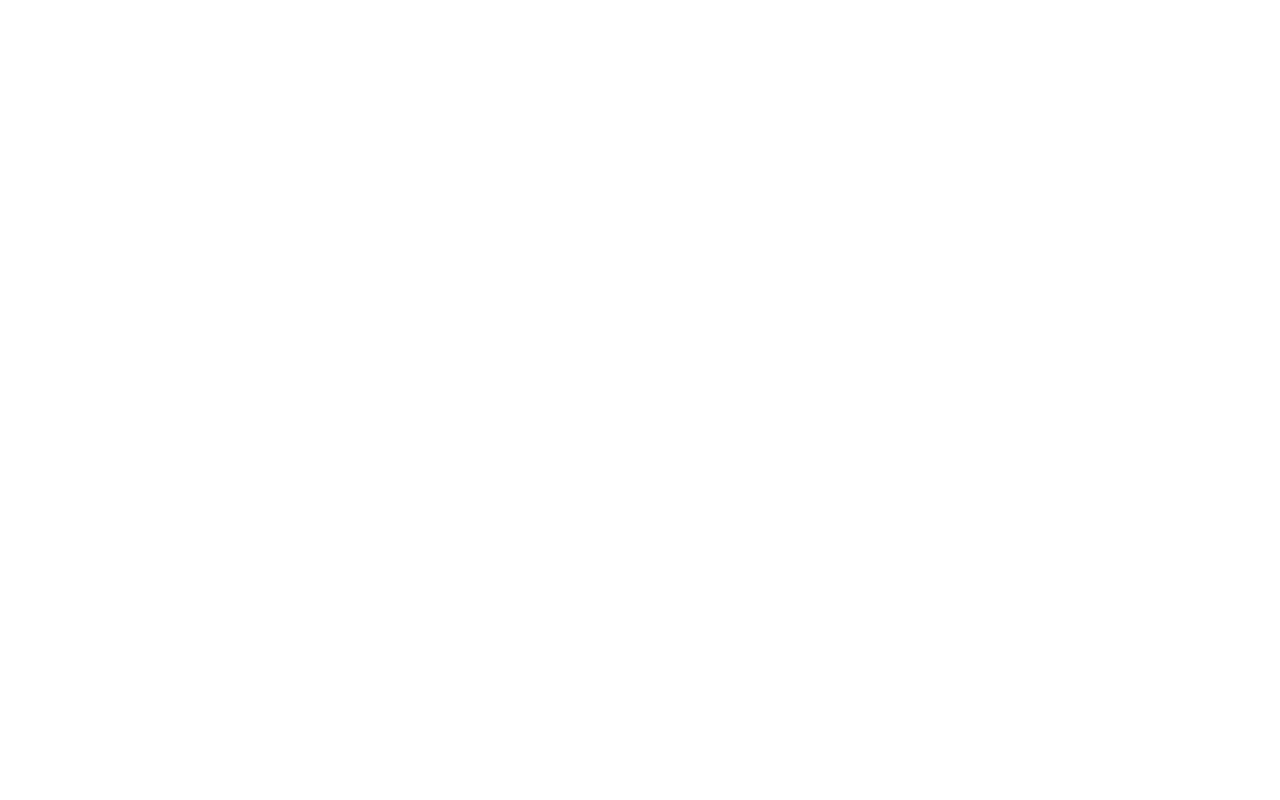
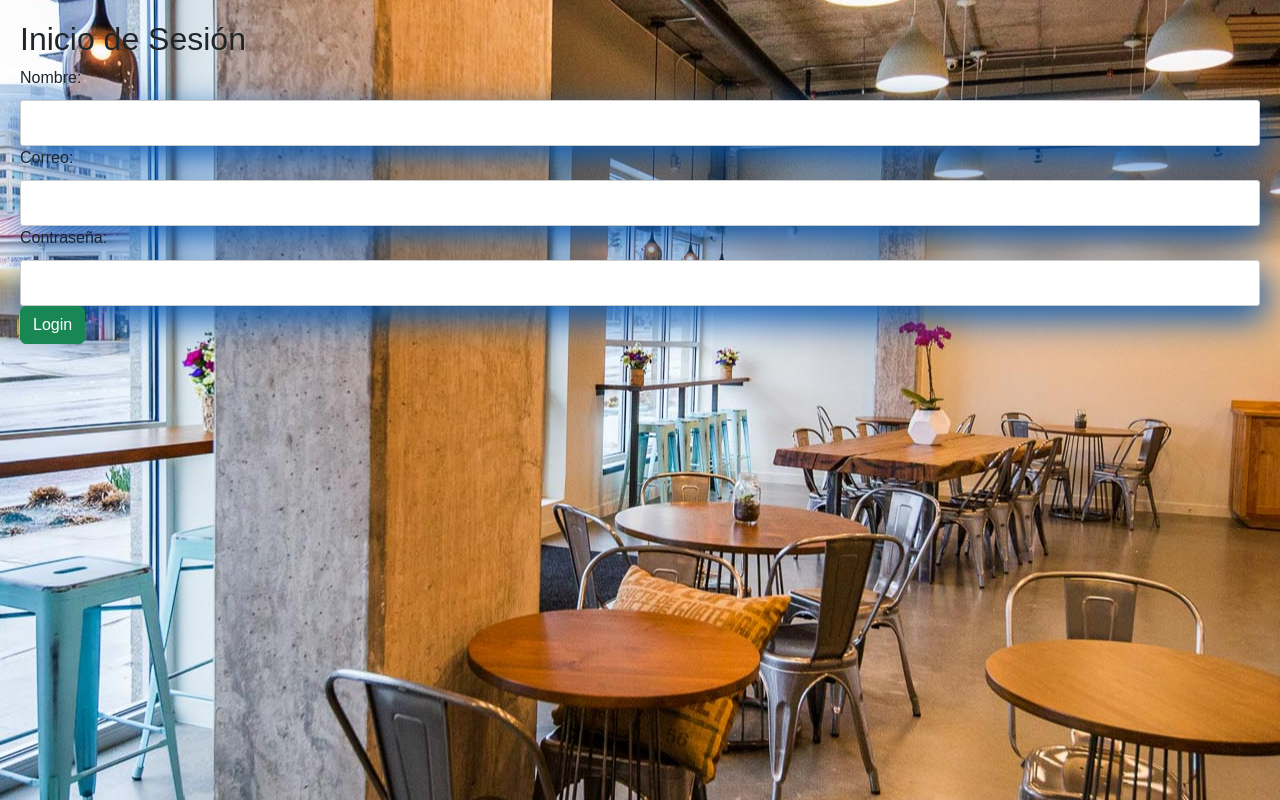
Before and after one commit to Leandrosan12/cafeteria, a plain HTML site: page registro.html in a window 1280 px wide. Drawn offline with Linux system fonts and the light colour scheme.

Commit message:
agregacion botones con link y registro añadido cambiar los css de los botones

```diff
--- a/registro.html
+++ b/registro.html
@@ -0,0 +1,36 @@
+<!DOCTYPE html>
+<html lang="en">
+<head>
+<meta charset="UTF-8">
+<meta name="viewport" content="width=device-width, initial-scale=1.0">
+<title>Formulario de Inicio de Sesión</title>
+<link rel="stylesheet" type="text/css" href="css/formualrio.css">
+<link rel="stylesheet" type="text/css" href="css/styles.css">
+</head>
+<body>
+
+<h2>Inicio de Sesión</h2>
+
+<form id="loginForm">
+    <div>
+        <label for="nombre">Nombre:</label>
+        <input type="text" id="nombre" name="nombre">
+        <span id="nombreError" class="error"></span>
+    </div>
+    <div>
+        <label for="correo">Correo:</label>
+        <input type="email" id="correo" name="correo">
+        <span id="correoError" class="error"></span>
+    </div>
+    <div>
+        <label for="contrasena">Contraseña:</label>
+        <input type="password" id="contrasena" name="contrasena">
+        <span id="contrasenaError" class="error"></span>
+    </div>
+    <a href="Login.html" class="btn btn-success">Login</a>
+</form>
+
+<script src="js/scripts.js"></script>
+
+</body>
+</html>
```
Also changed, not shown: Login.html (+2 -1 lines).
